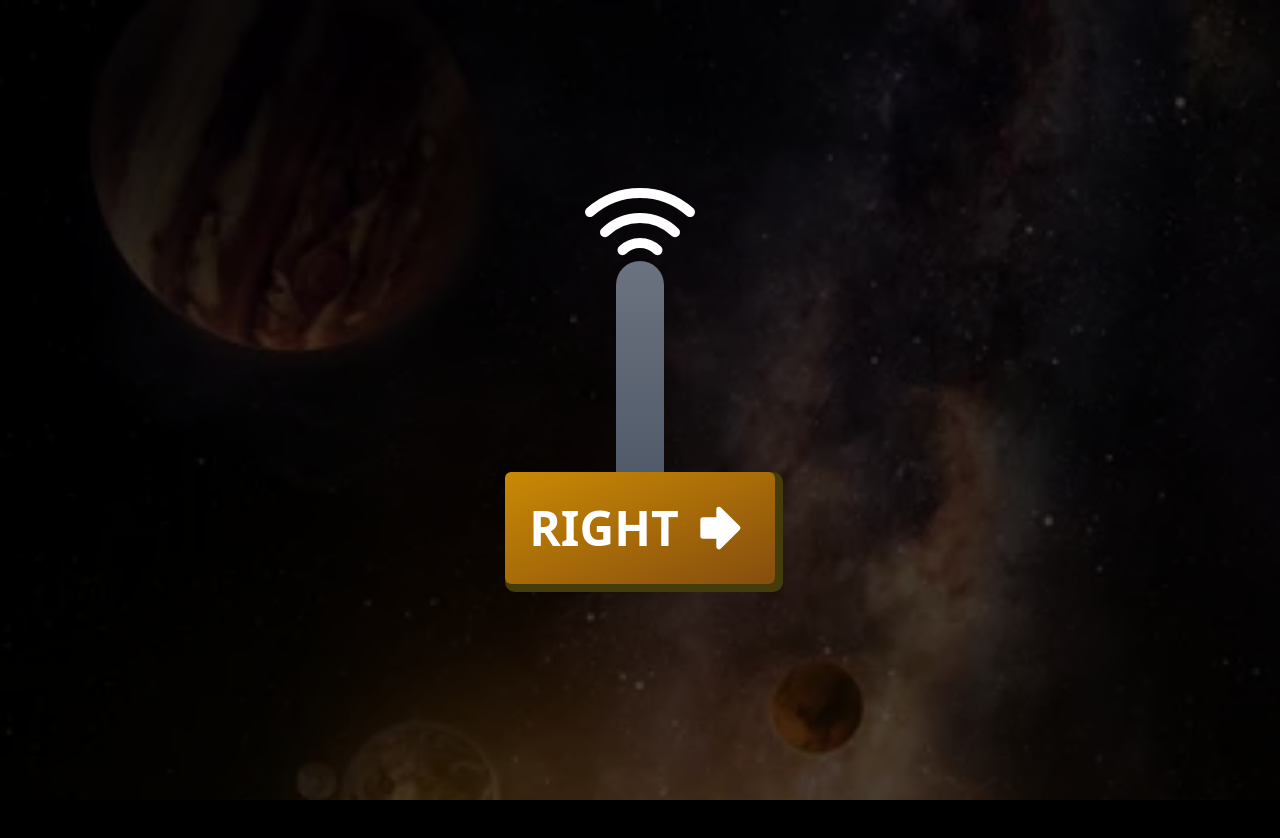
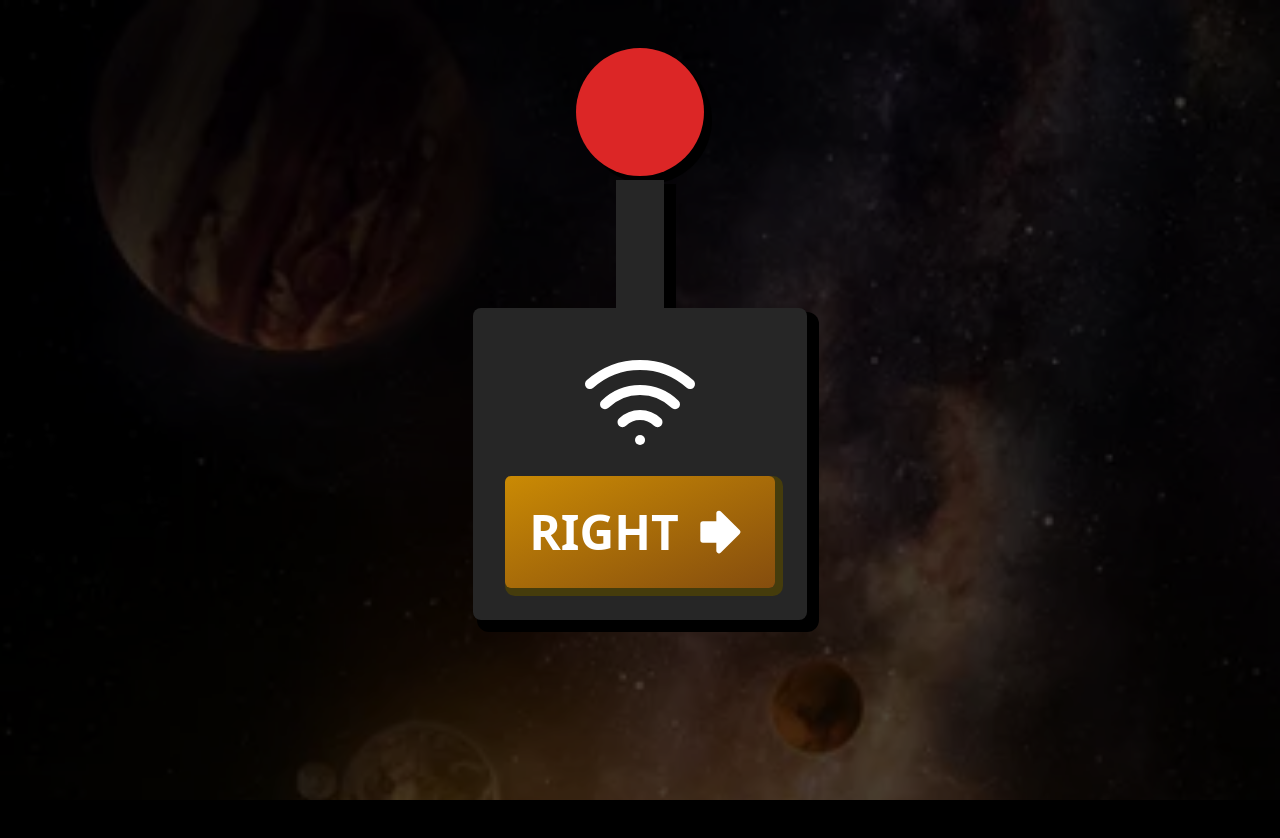
Before and after one commit to oscarheimdahl/space-walk, a React (Vite) app: page /#/right in a window 1280 px wide. Shown: the top 838 px of the page. After the commit the page ends 800 px from the top, so only its background shows below. Built offline with nearby package versions, Linux system fonts and the light colour scheme.

Commit message:
Add remote

```diff
--- a/src/main.tsx
+++ b/src/main.tsx
@@ -112,10 +112,14 @@ const router = createHashRouter([
 createRoot(document.getElementById('root')!).render(
   <StrictMode>
     <div className='fixed inset-0 background opacity-30' />
-    <div className='h-full text-white relative grid place-content-center top-32'>
-      <Wifi className='size-[15vh] text-white absolute top-[5%] left-1/2 -translate-x-1/2' />
-      <div className='h-1/3 w-12 bg-gradient-to-t from-gray-600 to-gray-500  rounded-t-full absolute top-[16.666%] left-1/2 -translate-x-1/2'></div>
-      <RouterProvider router={router} />
+    <div className='h-full text-white relative flex items-center justify-center flex-col'>
+      <div className='rounded-full bg-black size-32 absolute top-1/2 left-1/2 -translate-y-[344px] -translate-x-[calc(50%-8px)] '></div>
+      <div className='h-32 w-12 bg-neutral-800 shadow-gray relative'></div>
+      <div className='z-20 flex relative flex-col items-center p-8 rounded-lg shadow-gray bg-neutral-800 justify-center gap-4 '>
+        <Wifi className='size-[15vh]' />
+        <RouterProvider router={router} />
+      </div>
+      <div className='rounded-full bg-red-600 size-32 absolute top-1/2 left-1/2 -translate-y-[352px] -translate-x-1/2 '></div>
     </div>
   </StrictMode>
 );
--- a/tailwind.config.js
+++ b/tailwind.config.js
@@ -8,6 +8,7 @@ export default {
         green: '4px 4px 0px 4px hsl(120, 70%, 15%)',
         yellow: '4px 4px 0px 4px hsl(50, 70%, 16%)',
         blue: '4px 4px 0px 4px hsl(220, 70%, 25%)',
+        gray: '8px 8px 0px 4px hsl(0, 70%, 0%)',
         active: '0px 0px 0px 0px hsl(0, 70%, 25%)',
       },
     },
```
Also changed, not shown: 5 other files (tests, documents, lock files or other folders).
